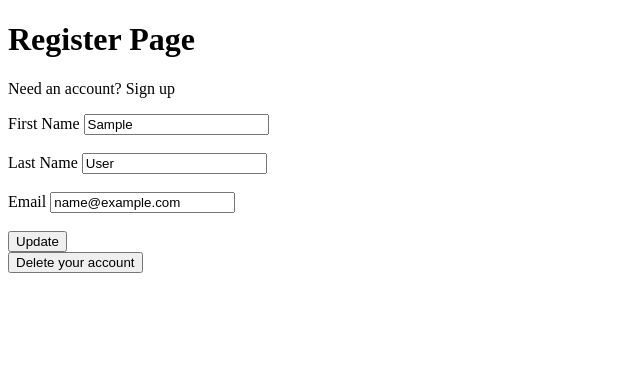
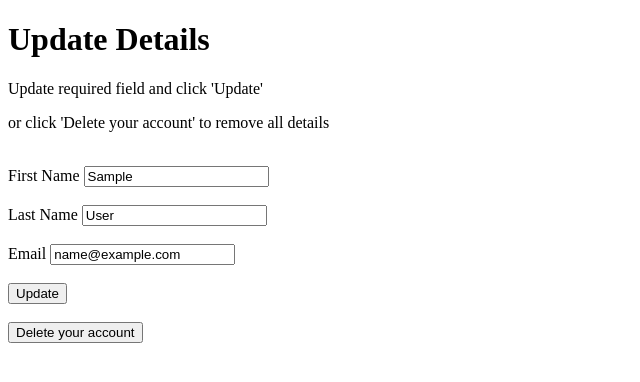
Before and after one commit to mmcgarrigle/MyProject, a Flask app: page /account in a window 1280 px wide. Shown: the part 26-408 px from the top of the page, without its empty margins (0-640 px from the left). Run offline with Flask 2, Linux system fonts and the light colour scheme; the visitor is signed in with stand-in values (Sample User, id 1); data comes from the database, SQL or seed files in the repository; parts of the project's set-up code (start-up, migrations or seed data) failed here and were passed over.

Commit message:
changes to navbar and correcting heading on account page

```diff
--- a/Templates/account.html
+++ b/Templates/account.html
@@ -1,7 +1,9 @@
 {% extends "layout.html" %}
 {% block body_content %}
-<h1>Register Page</h1>
-    <p>Need an account? Sign up</p>
+<h1>Update Details</h1>
+    <p>Update required field and click 'Update'</p>
+    <p>or click 'Delete your account' to remove all details</p>
+    <br>
     <div class='form'>
         <form method='POST' action=''>
             {{ form.hidden_tag() }}
@@ -45,6 +47,7 @@
                 {{ form.submit }}
             </div>
         </form>
+        <br>
         <form action="{{ url_for('account_delete') }}">
             <button type="submit">Delete your account</button>
         </form>
--- a/Templates/layout.html
+++ b/Templates/layout.html
@@ -15,6 +15,9 @@
             <a href="{{ url_for('logout') }}">Logout</a>
             <a href="{{ url_for('riddles') }}">Riddles</a>
             <a href="{{ url_for('account') }}">Account</a>
+        {% else %}
+			<a href="{{ url_for('home') }}">Home</a>
+
         {% endif %}
     </div>
     {% block body_content %}{% endblock %}
--- a/app.py
+++ b/app.py
@@ -39,7 +39,7 @@ app.config['SQLALCHEMY_DATABASE_URI'] = 'mysql+pymysql://' + \
 
 class Posts(db.Model):
     userID = db.Column(db.Integer, db.ForeignKey('users.id'), nullable=True)
-    q1 = db.Column(db.String(10), primary_key=True, nullable=False)
+    q1 = db.Column(db.String(10), primary_key=True, nullable=False, unique=False)
     q2 = db.Column(db.String(10), nullable=False)
     q3 = db.Column(db.String(10), nullable=False)
     q4 = db.Column(db.String(10), nullable=False)
@@ -159,15 +159,21 @@ def riddles():
         )
         db.session.add(post_data)
         db.session.commit()
-        return redirect(url_for('registration'))
+        return redirect(url_for('complete'))
     else:
         return render_template('riddles.html', title='Add a post', form=form)
+
+
+@app.route('/complete')
+@login_required
+def complete():
+    return render_template('complete.html', title='Complete')
 
 
 @app.route('/create')
 def create():
     db.create_all()
-    post = Posts(q1='Paint', q2='Silence', q3='Shadow', q4="Match", q5='Short')
+    post = Posts(q1='Nonsense', q2='Nonsense', q3='Nonsense', q4="Nonsense", q5='Nonsense')
     post2 = Posts(q1='Blah', q2='Blah', q3='Blah', q4="Blah", q5='Blah')
     db.session.add(post)
     db.session.add(post2)
```
Also changed, not shown: Templates/complete.html (added, +9 -0 lines).
